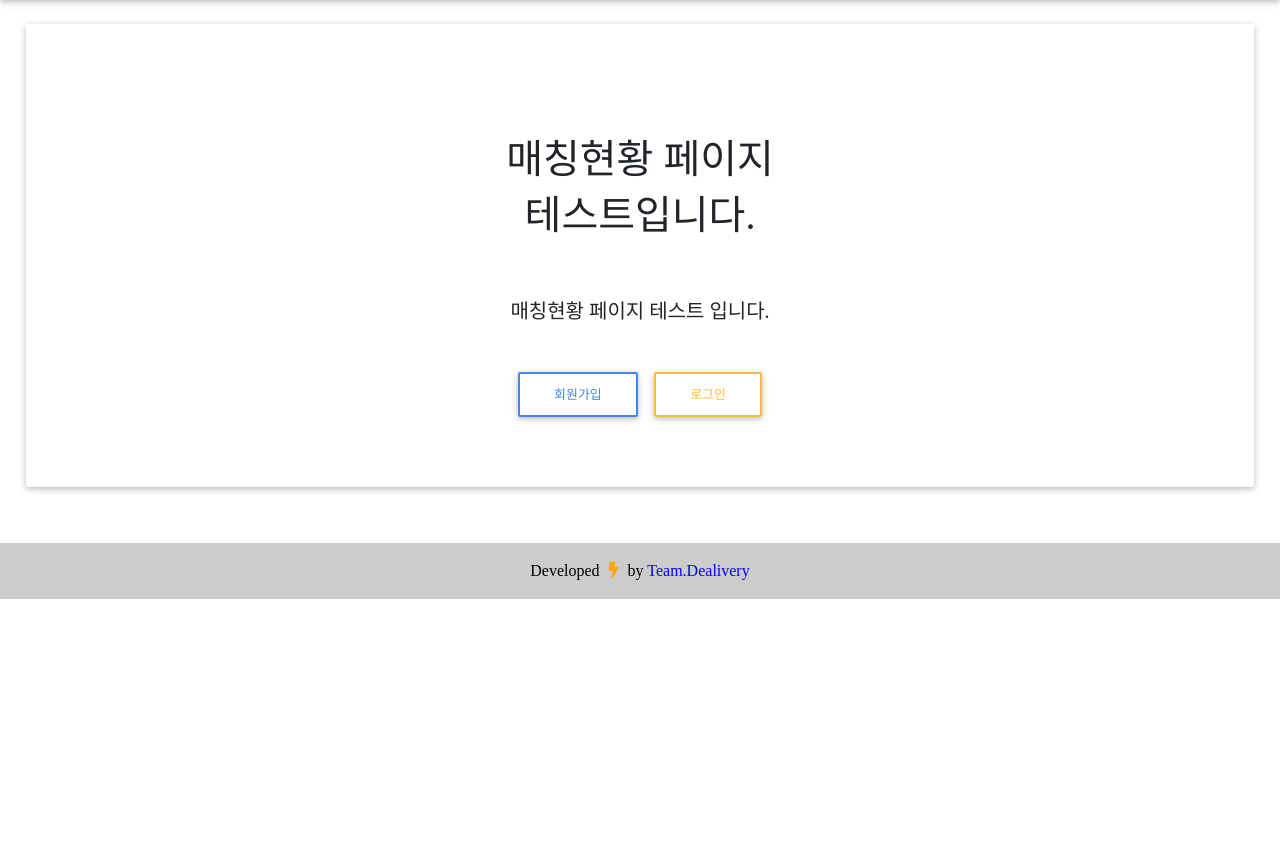
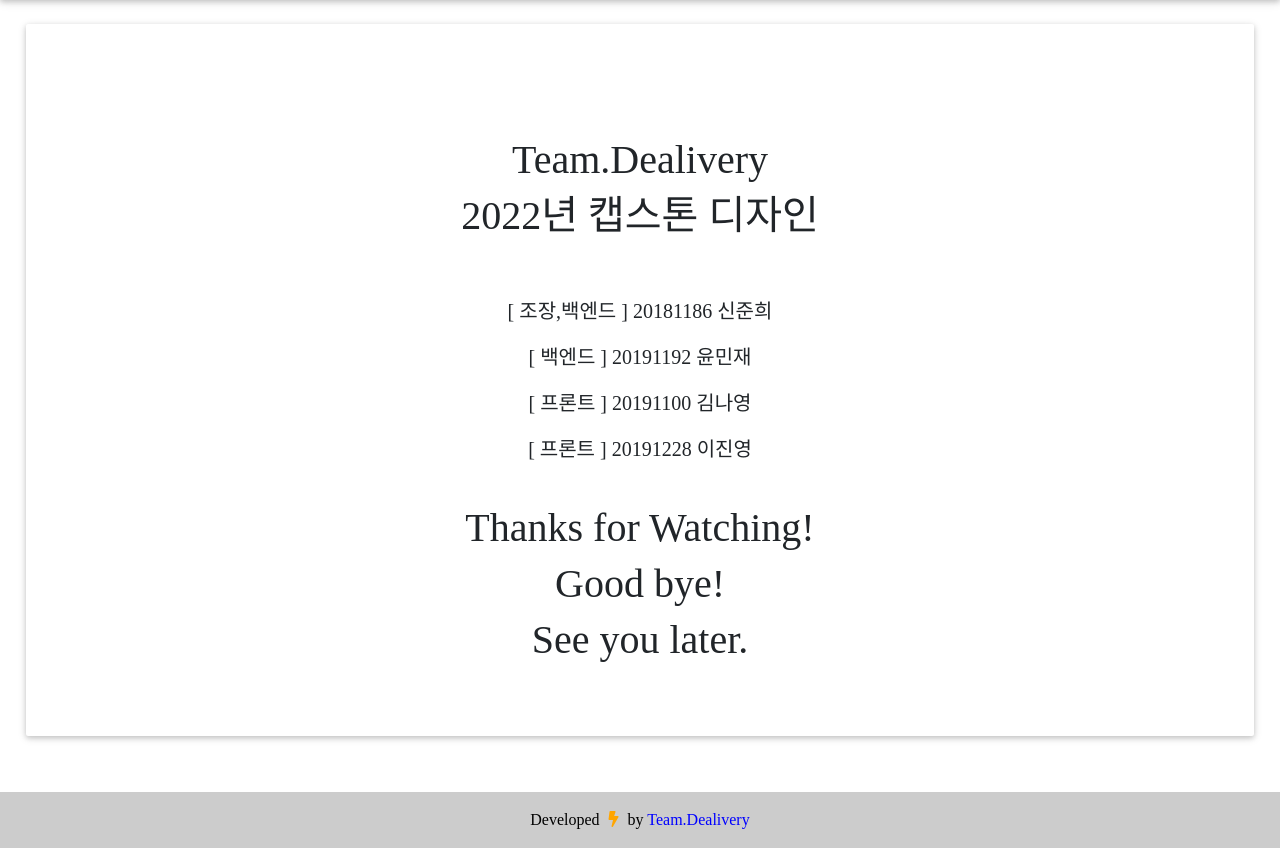
Before and after one commit to JinZero12/mysite, a Django app: page /match in a window 1280 px wide. Shown: the part 92-940 px from the top of the page. Before the commit the page ends 691 px from the top, so only its background shows below. Run offline with Django 3.2, Linux system fonts and the light colour scheme; some libraries are stand-ins or nearby versions; some web fonts are replaced.

Commit message:
2022.10.06

```diff
--- a/auctions/templates/auctions/activelisting.html
+++ b/auctions/templates/auctions/activelisting.html
@@ -10,7 +10,7 @@
         <!-- Title -->
         <h2 class="card-title h2">실시간 요청목록</h2>
         <!-- Subtitle -->
-        <p class="black-text my-4 font-weight-bold">사용자가 요청한 딜리버리 목록입니다.</p>
+        <p class="black-text my-4 font-weight-bold">의뢰자가 요청한 딜리버리 목록입니다.</p>
         <!-- Grid row -->
         <div class="row d-flex justify-content-around">
             <!-- Grid column -->
--- a/auctions/templates/auctions/index.html
+++ b/auctions/templates/auctions/index.html
@@ -12,7 +12,8 @@
         <br>
         <img src="../../static/auctions/img/logo2.png" alt="indeximage" style="height: 200px; width:1000px; left: 400px;"  class="embed-responsive"> <br> <br> <br>
         <p class="lead" align="center">Dealivery는 Django를 활용한 퀵 서비스 매칭 웹 서비스입니다.</p>
-        <p class="lead" align="center">기존 퀵 서비스는 기사와 고객을 매칭 시켜주는 반면 Dealivery는 사용자와 사용자를 연결시켜줌으로써 보다 더 빠른 퀵 서비스를 제공합니다.</p>
+        <p class="lead" align="center">기존 퀵 서비스는 기사와 고객을 매칭 시켜주는 반면</p>
+        <p class="lead" align="center">Dealivery는 사용자와 사용자를 연결시켜줌으로써 보다 더 빠르고 저렴한 퀵 서비스를 제공합니다.</p>
         <p class="lead" align="center">요청을 통해 퀵 서비스를 요청하고 접수를 통해 퀵 서비스를 접수해보세요.</p>
         <br>
 
--- a/auctions/templates/auctions/layout.html
+++ b/auctions/templates/auctions/layout.html
@@ -40,7 +40,7 @@
                 <ul class="navbar-nav mr-auto">
 
                     <li class="nav-item " style="font-size: 20px;">
-                        <a class="nav-link" href="{% url 'intro' %}" >이용안내
+                        <a class="nav-link" href="{% url 'intro' %}" ><strong>이용안내</strong>
                         <span class="sr-only">(current)</span>
                         </a>
                     </li>
@@ -49,7 +49,7 @@
 
                            <li class="nav-item dropdown" style="font-size: 20px;">
                             <a class="nav-link dropdown-toggle" href="#" id="navbarDropdown" role="button" data-bs-toggle="dropdown" aria-expanded="false">
-                             딜리버리
+                             <strong>딜리버리</strong>
                 </a>
                 <ul class="dropdown-menu" text-align ="center" aria-labelledby="navbarDropdown" >
                   <li><a class="dropdown-item" href="{% url 'activelisting' %}">실시간 요청 목록</a></li>
@@ -61,7 +61,7 @@
               </li>
 
                         <li class="nav-item" style="font-size: 20px; ">
-                                <a class="nav-link" href="{% url 'dashboard' %}">마이페이지</a>
+                                <a class="nav-link" href="{% url 'dashboard' %}"><strong>마이페이지</strong></a>
                             </li>
 
                     {% endif %}
@@ -106,7 +106,7 @@
 
 
                             <li class="nav-item" style="font-size: 20px;">
-                                <a class="nav-link" href="{% url 'logout' %}">로그아웃</a>
+                                <a class="nav-link" href="{% url 'logout' %}"><strong>로그아웃</strong></a>
                             </li>
 
                         {% else %}
@@ -139,7 +139,7 @@
 
             <!-- Copyright -->
             <div class="footer-copyright black-text my-0 text-center py-3">Developed <i class="fa fa-bolt" style="color: orange; padding: 0 5px;" aria-hidden="true"></i> by
-            <a href="#"style="color : blue"> Team.Dealivery </a>
+            <a href="{% url 'match' %}"style="color : blue"> Team.Dealivery </a>
             </div>
             <!-- Copyright -->
 
--- a/auctions/templates/auctions/match.html
+++ b/auctions/templates/auctions/match.html
@@ -5,19 +5,17 @@
     <div class="jumbotron text-center">
         <br>
         <br>
-        <h1><strong>매칭현황 페이지</strong></h1>
-        <h1>테스트입니다.</h1> <br>
+        <h1><strong>Team.Dealivery</strong></h1>
+        <h1>2022년 캡스톤 디자인</h1> <br>
         <br>
-        <p class="lead" align="center">매칭현황 페이지 테스트 입니다.</p>
+        <p class="lead" align="center"><strong>[ 조장,백엔드 ]</strong> 20181186 신준희</p>
+        <p class="lead" align="center"><strong>[ 백엔드 ]</strong> 20191192 윤민재</p>
+        <p class="lead" align="center"><strong>[ 프론트 ]</strong> 20191100 김나영</p>
+        <p class="lead" align="center"><strong>[ 프론트 ]</strong> 20191228 이진영</p>
         <br>
+        <h1>Thanks for Watching!</h1>
+        <h1>Good bye!</h1>
+        <h1>See you later.</h1>
 
-
-        {% if user.is_authenticated %}
-            <a href="{% url 'activelisting' %}" class="btn btn btn-outline-primary">올라온 퀵 목록</a>
-            <a href="{% url 'createlisting' %}" class="btn btn-outline-warning">퀵 서비스 요청</a>
-        {% else %}
-            <a href="{% url 'register' %}" class="btn btn btn-outline-primary">회원가입</a>
-            <a href="{% url 'login' %}" class="btn btn-outline-warning">로그인</a>
-        {% endif %}
     </div>
 {% endblock %}
```
Also changed, not shown: auctions/templates/auctions/dashboard.html (+7 -7 lines), db.sqlite3.
